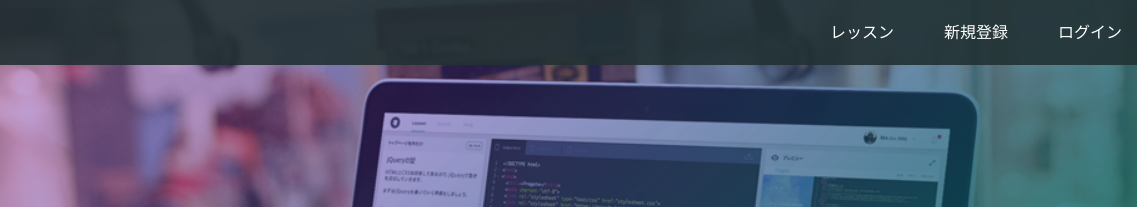
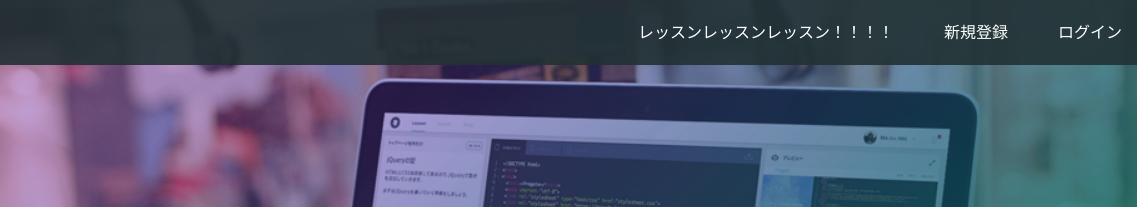
Before and after one commit to nicoprog22/prog-8.github.io, a plain HTML site: page index.html in a window 1280 px wide. Shown: the top 207 px of the page, 143-1280 px from the left. Drawn offline with Linux system fonts and the light colour scheme.

Commit message:
Update index.html

```diff
--- a/index.html
+++ b/index.html
@@ -15,7 +15,7 @@
       </div>
       <span class="fa fa-bars menu-icon"></span>
       <div class="header-right">
-        <a href="#">レッスン</a>
+        <a href="#">レッスンレッスンレッスン！！！！</a>
         <a href="#">新規登録</a>
         <a href="#" class="login">ログイン</a>
       </div>
```
